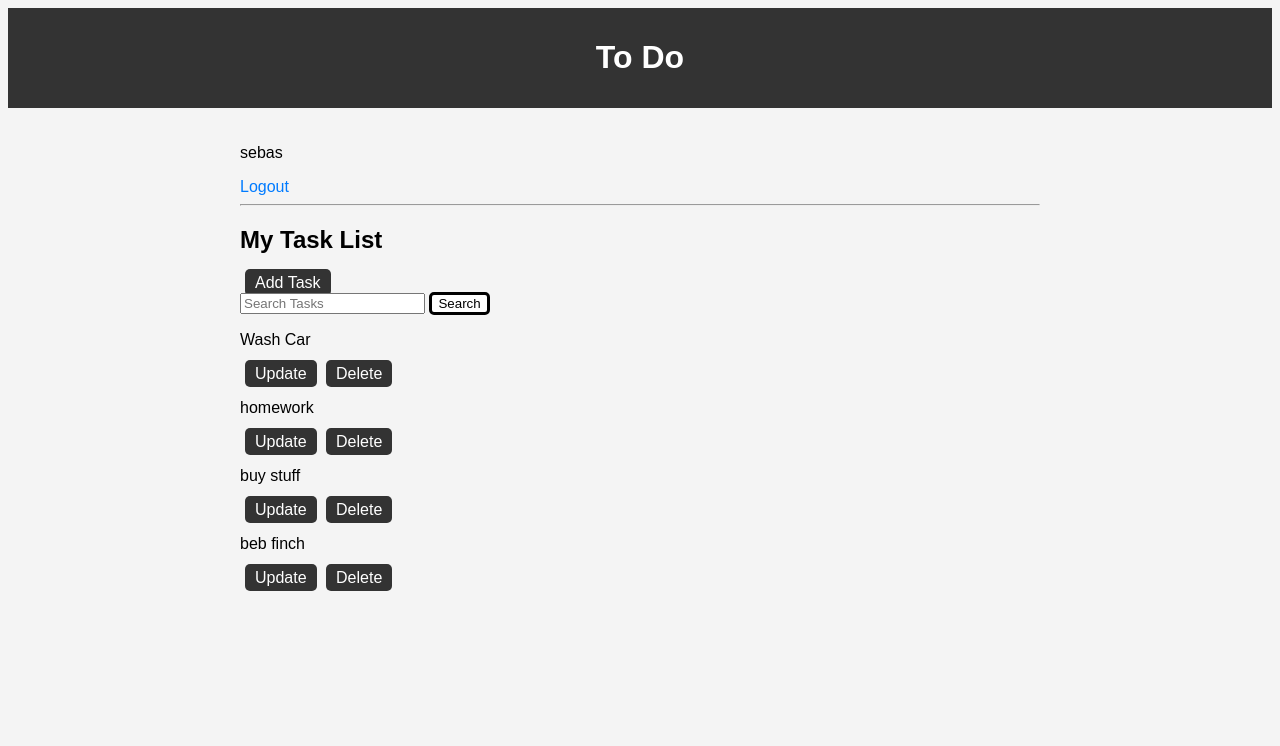
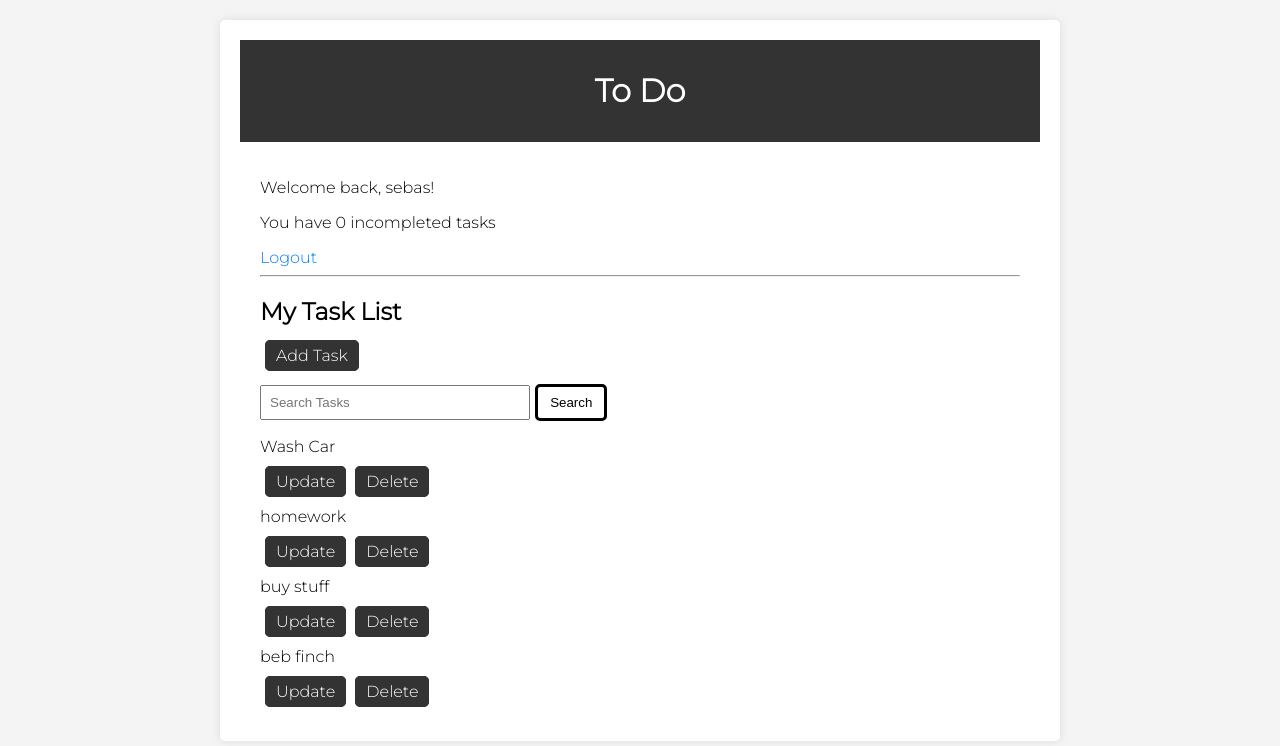
Before and after one commit to SebastianLoaiza10/To-Do-App, a Django app: page /search/ in a window 1280 px wide. Shown: the top 746 px of the page. Run offline with Django 4.2, Linux system fonts and the light colour scheme; a user stored in the database is signed in; data comes from the database, SQL or seed files in the repository; both versions use the stored data as it was after the commit.

Commit message:
made changes to views, list, and css files

```diff
--- a/static/css/style.css
+++ b/static/css/style.css
@@ -1,13 +1,23 @@
+/*for text and its color*/
 body {
-    font-family: Arial, sans-serif;
+  font-family: 'Montserrat', sans-serif;
   background-color: #f4f4f4;
 }
-
+/*header customization*/
 header {
   background-color: #333;
   color: #fff;
-    padding: 10px 0;
+  padding: 10px;
   text-align: center;
+}
+
+.container{
+  max-width: 800px;
+  margin: 20px auto;
+  background-color: #fff;
+  padding: 20px;
+  border-radius: 5px;
+    box-shadow: 0 0 10px rgba(0, 0, 0, 0.1);
 }
 
 main {
@@ -22,10 +32,17 @@
     transition: color 0.3s;
 }
 
+.search-box{
+  width: 250px;
+  padding: 8px;
+  margin-top: 20px;
+  margin-right: 1px;
+}
 .search-button {
     background-color: white;
     border: solid;
     border-radius: 5px;
+    padding: 8px 12px;
     cursor: pointer;
 }
 
@@ -39,11 +56,27 @@
   text-decoration: none;
   border-radius: 5px;
   cursor: pointer;
+  transition: opacity 0.15s;
+  border: 1px solid #333;
+}
+
+.completed-task{
+  text-decoration: line-through;
+  opacity: 0.6;
 }
 
 .search-button:hover,
 .update-link:hover,
 .delete-link:hover,
 .add-task-link:hover {
-  opacity: 0.8;
+  opacity: 0.7;
+  border-color: #007BFF;
 }
+
+.search-button:active,
+.update-link:active,
+.delete-link:active,
+.add-task-link:active {
+  opacity: 0.5;
+  border-color: #333;
+}
--- a/tasks/templates/tasks/list.html
+++ b/tasks/templates/tasks/list.html
@@ -2,7 +2,8 @@
 
 {% block content %}
     {% if request.user.is_authenticated %}
-        <p>{{ request.user }}</p>
+        <p>Welcome back, {{ request.user }}!</p>
+        <p>You have {{incomplete_tasks|length}} incompleted tasks</p>
         <a href="{% url 'logout' %}" class="logout-link">Logout</a>
     {% else %}
         <a href="{% url 'login' %}"class="login-link">Login</a>
@@ -14,16 +15,17 @@
     <!-- Presents the search bar for the user inorder find certain tasks -->
     <form method="get" action="{% url 'search_tasks' %}">
         {% csrf_token %}
-        <input type="text" name="query" placeholder="Search Tasks">
+        <input type="text" name="query" placeholder="Search Tasks" class="search-box">
         <input type="submit" value="Search" class="search-button">
     </form>
 
     <!-- Presents the list of tasks from the user -->
     {% for task in tasks %}
-        <div>
+        <div class="{% if task.completed %}completed-task{% endif %}">
             <p>{{ task.title }}</p>
-            <a href="{% url 'update_task' task.id %}"class="update-link">Update</a>
-            <a href="{% url 'delete_task' task.id %}"class="delete-link">Delete</a>
+            <a href="{% url 'update_task' task.id %}" class="update-link">Update</a>
+            <a href="{% url 'delete_task' task.id %}" class="delete-link">Delete</a>
         </div>
     {% endfor %}
+
 {% endblock %}
--- a/tasks/templates/tasks/main.html
+++ b/tasks/templates/tasks/main.html
@@ -6,9 +6,13 @@
     <meta charset="UTF-8">
     <meta name="viewport" content="width=device-width, initial-scale=1.0">
     <link rel="stylesheet" type="text/css" href="{% static 'css/style.css' %}">
+    <link rel="preconnect" href="https://fonts.googleapis.com">
+<link rel="preconnect" href="https://fonts.gstatic.com" crossorigin>
+<link href="https://fonts.googleapis.com/css2?family=Montserrat:wght@300&display=swap" rel="stylesheet">
     <title>{% block title %}To Do-App{% endblock %}</title>
 </head>
 <body>
+    <div class="container">
         <header>
             <h1>{% block header %}To Do{% endblock %}</h1>
         </header>
@@ -17,5 +21,6 @@
             <!-- Default content if block not overridden -->
             {% endblock %}
         </main>
+    </div>
 </body>
 </html>
--- a/tasks/views.py
+++ b/tasks/views.py
@@ -22,7 +22,11 @@
 @login_required
 def ViewTasks(request):
     tasks = Task.objects.filter(user=request.user) # Query all the users tasks from the database
-    context = {'tasks': tasks}  # Create a context dictionary with the 'tasks' queryset
+    incomplete_tasks = Task.objects.filter(user=request.user, completed=False)  # Query incomplete tasks
+    context = {
+        'tasks': tasks,
+        'incomplete_tasks': incomplete_tasks,
+    }  # Create a context dictionary with the 'tasks'& 'incomplete_tasks' queryset
     return render(request, 'tasks/list.html', context) # Render the 'list.html' template with the context data
 
 @login_required
```
Also changed, not shown: db.sqlite3. Lines whose indentation alone changed are shown as unchanged.
